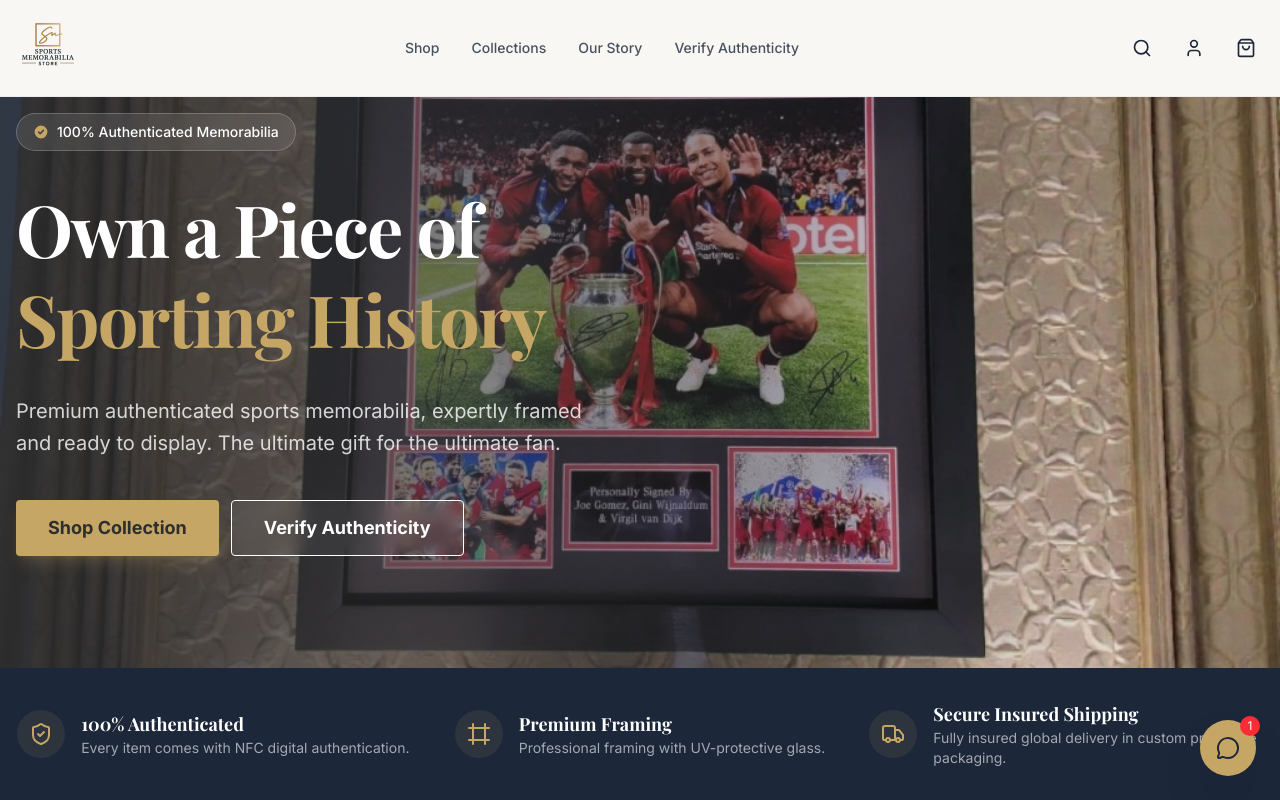
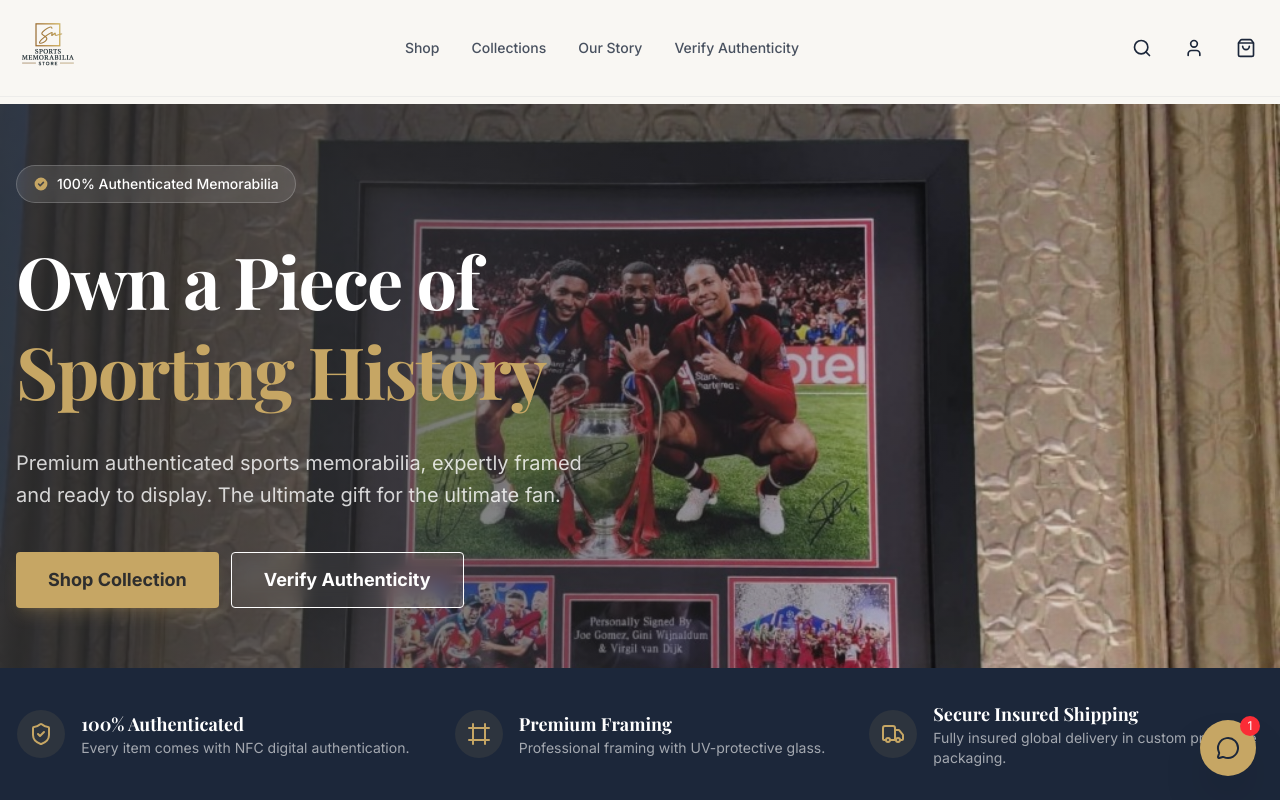
Before and after one commit to carlspiller3-jpg/Sports-Memorabilia-Store, a React (Vite) app: page / in a window 1280 px wide. Shown: the top 800 px of the page. Built offline with nearby package versions, Linux system fonts and the light colour scheme; what shopify-buy would draw is missing.

Commit message:
HomePage V1.12.0: Hero Image Zoom Fix (Padded Top, Object-Top)

```diff
--- a/src/components/home/Hero.tsx
+++ b/src/components/home/Hero.tsx
@@ -9,7 +9,7 @@ export function Hero() {
         <img
           src="/hero-banner.png"
           alt="Premium authenticated sports memorabilia"
-          className="h-full w-full object-cover"
+          className="h-full w-full object-cover object-top"
         />
         {/* Gradient Overlay */}
         <div className="absolute inset-0 bg-gradient-to-r from-charcoal/90 via-charcoal/50 to-transparent" />
--- a/src/components/layout/Footer.tsx
+++ b/src/components/layout/Footer.tsx
@@ -54,7 +54,7 @@ export function Footer() {
 
                     <div className="border-t border-white/10 pt-8 flex flex-col md:flex-row justify-between items-center gap-4">
                         <p className="text-white/40 text-sm font-bold">
-                            © 2024 SportsSigned. <span className="text-red-500">VERSION 1.11.0 - IVORY HEADER</span>
+                            © 2024 SportsSigned. <span className="text-red-500">VERSION 1.12.0 - HERO FIT FIX</span>
                         </p>
                         <div className="flex gap-6">
                             <Link to="/privacy" className="text-white/40 hover:text-gold text-sm transition-colors">Privacy Policy</Link>
--- a/src/main.tsx
+++ b/src/main.tsx
@@ -3,7 +3,7 @@ import { createRoot } from 'react-dom/client'
 import './index.css'
 import App from './App.tsx'
 
-console.log('App Version: 1.11.0 - Ivory Header Restored');
+console.log('App Version: 1.12.0 - Hero Zoom Fix');
 
 createRoot(document.getElementById('root')!).render(
   <StrictMode>
--- a/src/pages/HomePage.tsx
+++ b/src/pages/HomePage.tsx
@@ -20,7 +20,7 @@ export function HomePage() {
             </Helmet>
 
             {/* Above the Fold: Hero + Trust Bar = 100vh */}
-            <div className="flex flex-col h-screen">
+            <div className="flex flex-col h-screen pt-[104px]">
                 <div className="flex-1 relative min-h-0">
                     <Hero />
                 </div>
```
